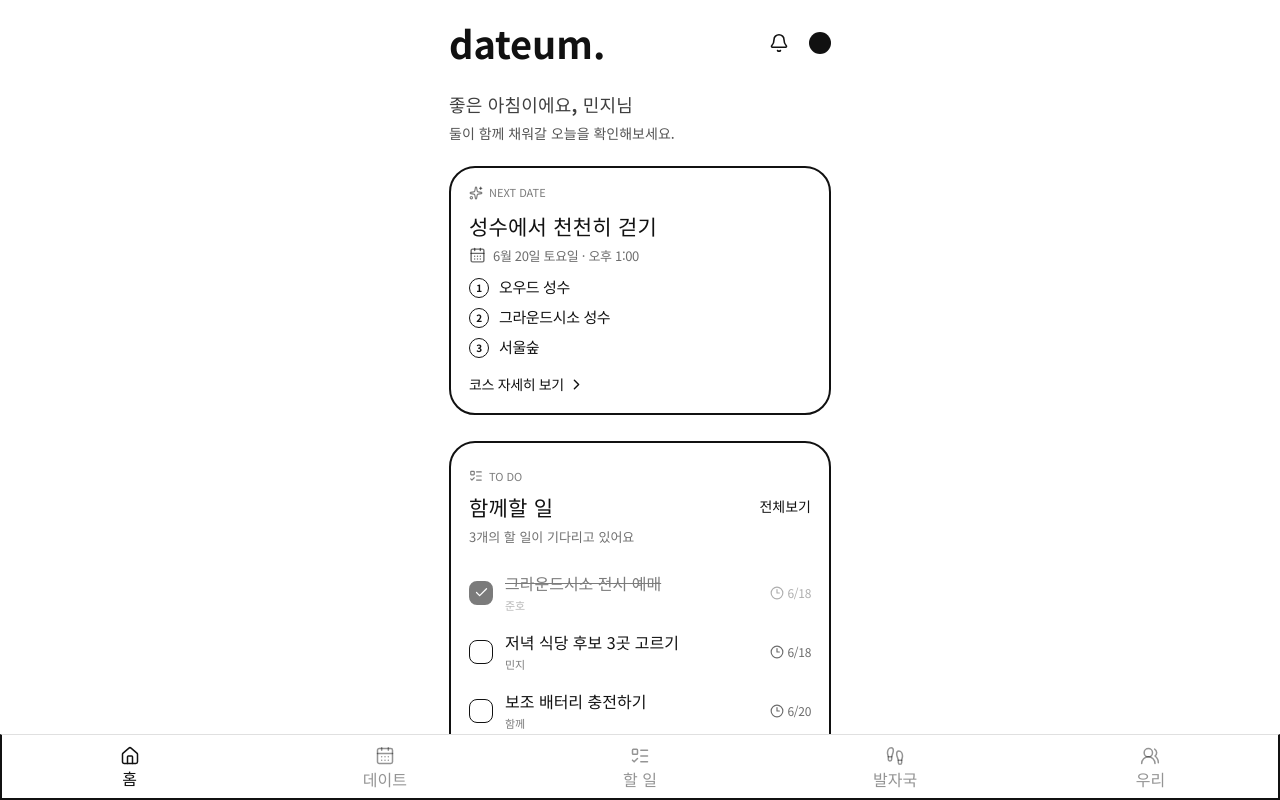
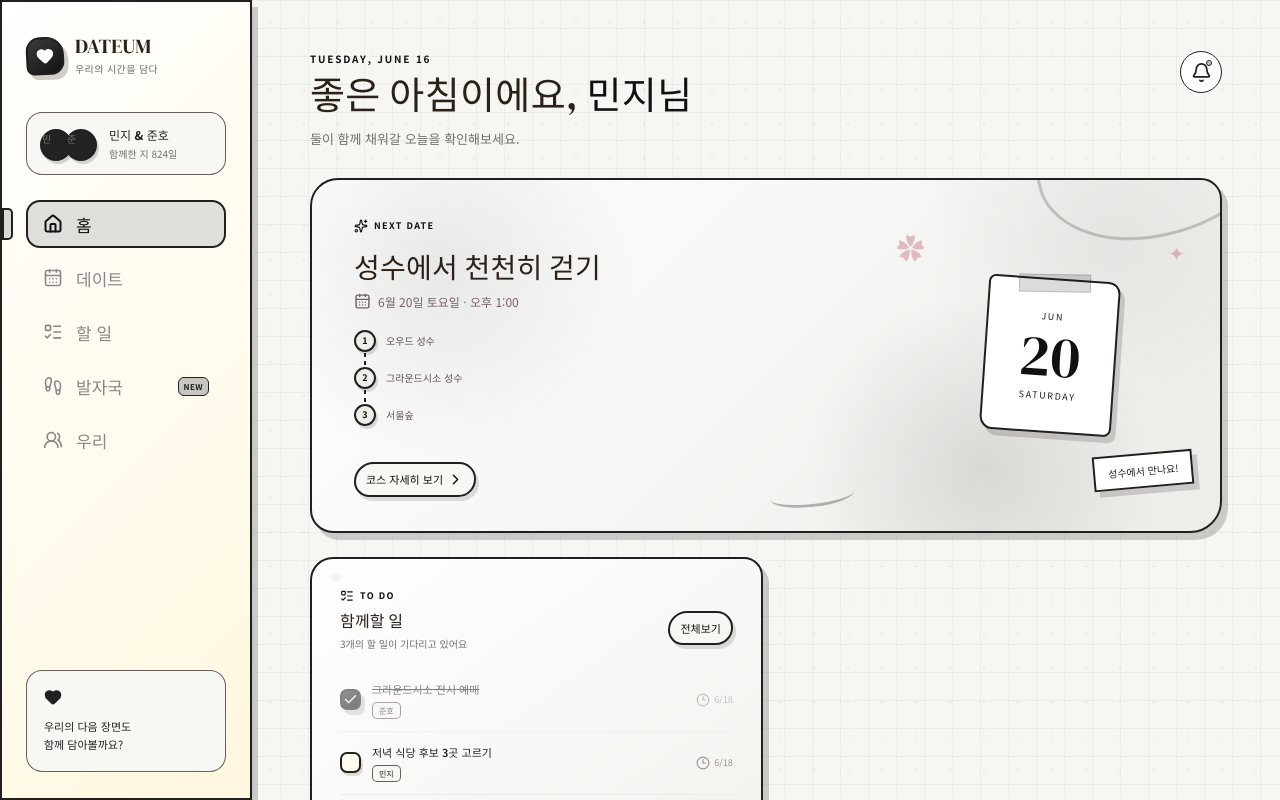
Before and after one commit to yejinrla/dateum, a React (Vite) app: page / in a window 1280 px wide. Shown: the top 800 px of the page. Built offline with nearby package versions, Linux system fonts and the light colour scheme; a web font is replaced by a local one.

Commit message:
Wrap phone theme in @media (max-width: 760px)
Co-Authored-By: Claude Sonnet 4.6 <noreply@anthropic.com>
Claude-Session: https://claude.ai/code/session_013Woxhh4B5uZeA6K4TG5XbK

```diff
--- a/src/styles.css
+++ b/src/styles.css
@@ -1609,6 +1609,8 @@ body,
   background: rgba(0, 0, 0, 0.38);
 }
 
+@media (max-width: 760px) {
+
 /* Minimal notebook phone theme */
 :root {
   color: #111;
@@ -2530,12 +2532,6 @@ body {
   max-width: 100%;
   text-align: center;
   line-height: 0.95;
-}
-
-@media (min-width: 760px) {
-  .main {
-    box-shadow: none;
-  }
 }
 
 *,
@@ -3090,3 +3086,5 @@ body {
   display: block;
   -webkit-line-clamp: unset;
 }
+
+} /* end @media (max-width: 760px) phone theme */
```
